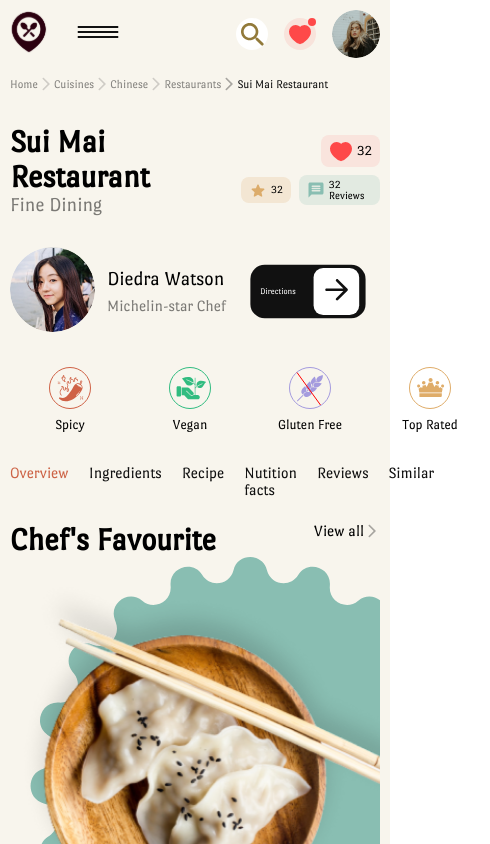
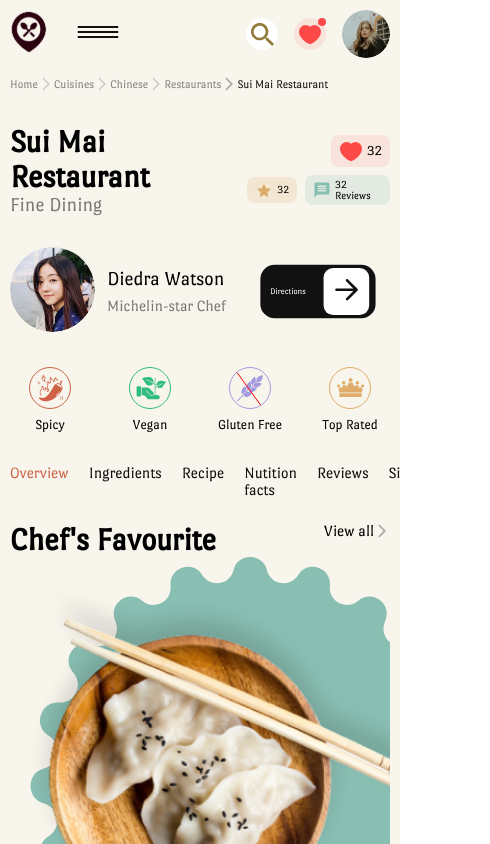
Before and after one commit to Kombath-S/sui-mai-restaurant, a React (Vite) app: page / in a window 390 px wide. Shown: the top 844 px of the page, 490 px wide, since content can reach past the window. Built offline with nearby package versions, Linux system fonts and the light colour scheme.

Commit message:
fix responsive

```diff
--- a/src/App.tsx
+++ b/src/App.tsx
@@ -11,6 +11,8 @@ const Outer = styled.div`
   position: relative;
   background: ${softerPink};
   max-width: 100vw;
+  min-width: 400px;
+  overflow:hidden;
   @media screen and (min-width:${BPoints[0]}px) and (max-width:${BPoints[1]}px){
       max-height: 100vh;
       overflow: hidden !important;
--- a/src/components/Header/Navbar.tsx
+++ b/src/components/Header/Navbar.tsx
@@ -12,7 +12,6 @@ import { SearchBar } from "../ui/SearchBar"
 import { BPoints, PortLigatText } from "../ui"
 
 import { animated, useTrail } from '@react-spring/web';
-import { useMediaQuery } from "react-responsive"
 
 const Wrap = styled(FlexRow)`
   justify-content: space-between;
@@ -114,7 +113,6 @@ const items = [
 
 export const Navbar = () => {
 
-  const isMobile = useMediaQuery({ maxWidth: BPoints[0] })
 
 
   // return (
--- a/src/components/Restaurant/components/Left/InfosSections/InfosSections.tsx
+++ b/src/components/Restaurant/components/Left/InfosSections/InfosSections.tsx
@@ -37,7 +37,7 @@ const TagsCont = styled(FlexCol)`
   gap:16px;
   @media screen and (max-width:${BPoints[0]}px) {
       flex-direction:row;
-      justify-content: space-evenly;
+      justify-content: space-between;
       gap: 0px;
   }
    @media screen and (min-width:${BPoints[0]}px) and (max-width:${BPoints[1]}px) {
--- a/src/components/Restaurant/components/Left/InfosSections/components/FoodTag.tsx
+++ b/src/components/Restaurant/components/Left/InfosSections/components/FoodTag.tsx
@@ -6,7 +6,8 @@ import { BPoints } from "../../../../../ui"
 
 const Wrap = styled(SpanFlexAcRow)`
       cursor:pointer;
-
+      gap: 8px;
+      min-width:  120px;
       &:hover{
 
             .tagIcon{
@@ -15,14 +16,14 @@ const Wrap = styled(SpanFlexAcRow)`
             }
       }
       @media screen and (max-width: ${BPoints[0]}px) {
-            /* background: red !important; */
             flex-direction: column;
+            min-width: 80px;
       }
 `
 
 export const FoodTag = ({ tag }: { tag: string }) => {
       return (
-            <Wrap style={{ gap: 8, minWidth: 120 }}>
+            <Wrap style={{ }}>
                   {
                         (tag == "Spicy") && <IconCont className="tagIcon" src={Piment} />
 
```
Also changed, not shown: 3 other files (tests, documents, lock files or other folders).
